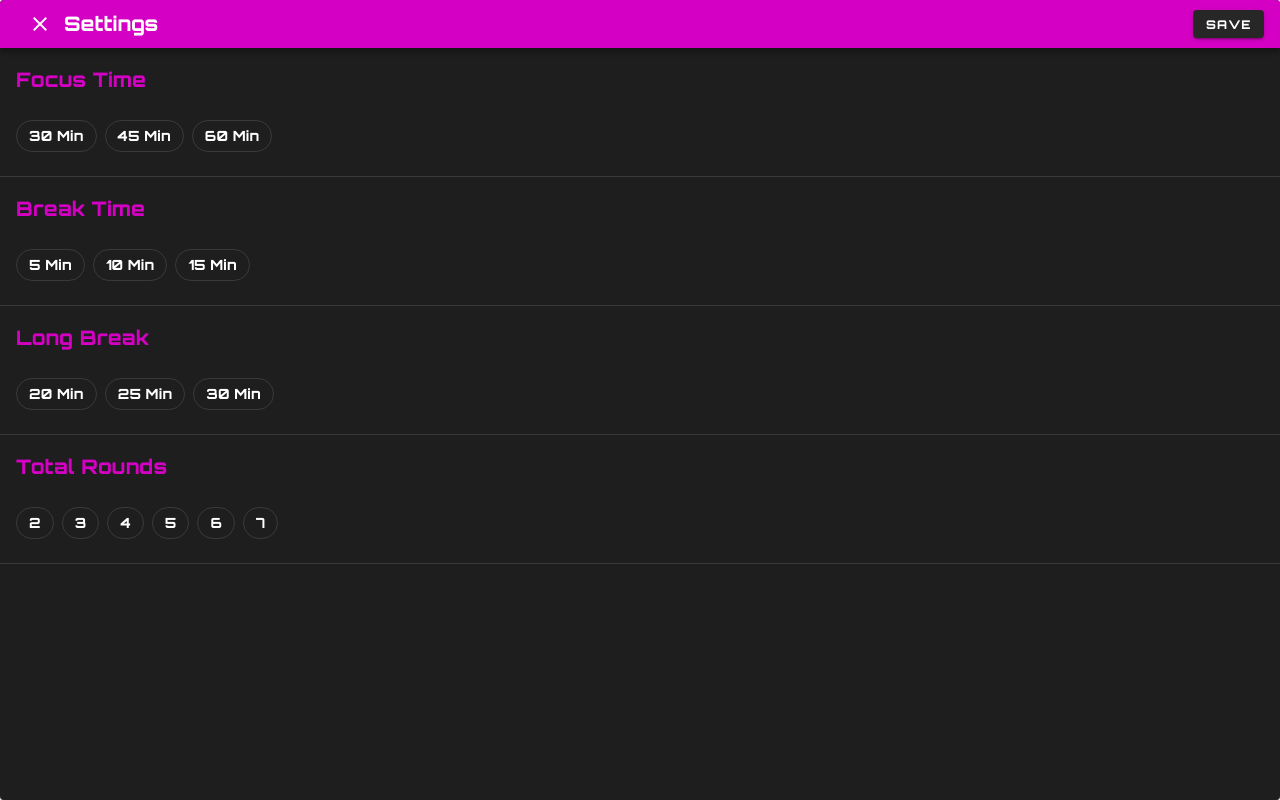
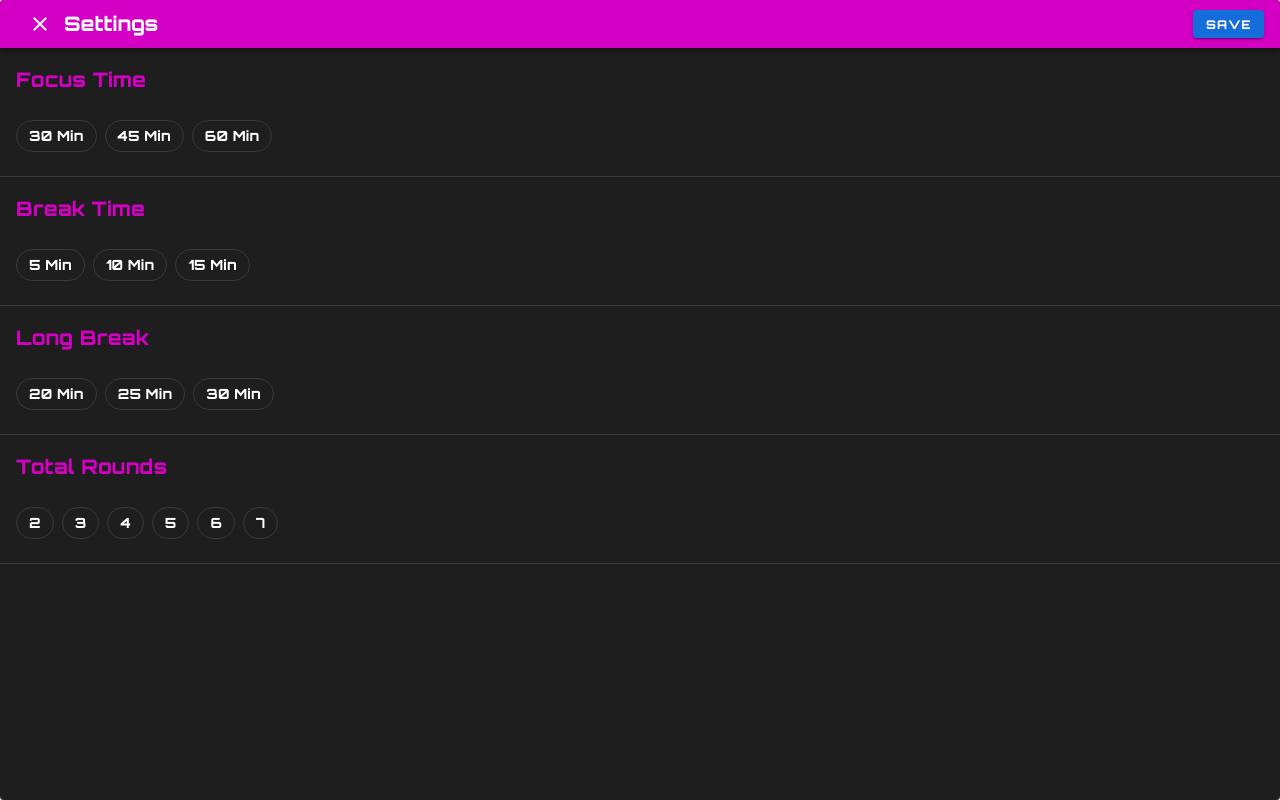
Before and after one commit to PilarCha/Vue-Pomodoro, a Vue app: page / in a window 1280 px wide. Both pictures are taken after a click on the button 472 px from the left and 293 px from the top of the page. Built offline with nearby package versions, Linux system fonts and the light colour scheme.

Commit message:
changed the media butoons to icons to look more uniform with the other buttons

```diff
--- a/src/assets/styles/pickTime.css
+++ b/src/assets/styles/pickTime.css
@@ -5,3 +5,7 @@
 .v-progress-linear .v-progress-linear__indeterminate .long, .v-progress-linear .v-progress-linear__indeterminate .short {
   background-color: var(--settings-cyan) !important;
 }
+
+.save-button-color {
+  background-color: var(--blue) !important;
+}
--- a/src/components/settingsBar/pick-time.vue
+++ b/src/components/settingsBar/pick-time.vue
@@ -45,6 +45,7 @@
 
           <v-btn
             small
+            class="save-button-color"
             @click="saveSelected()"
           >
             Save
--- a/src/components/settingsBar/timer-settings.vue
+++ b/src/components/settingsBar/timer-settings.vue
@@ -12,6 +12,7 @@
         dark
         fab
         small
+        icon
       >
         <v-icon v-if="fab">
           mdi-close
@@ -24,6 +25,7 @@
     <v-btn
       fab
       dark
+      icon
       class="replay-icon"
       @click="restartRound()"
     >
@@ -32,6 +34,7 @@
     <v-btn
       fab
       dark
+      icon
       class="ff-icon"
       @click="ffNextRound()"
     >
@@ -77,10 +80,8 @@ export default {
   }
   .replay-icon {
     color:var(--light-purp);
-    background: rgba(0,0,0,0.5);
   }
   .ff-icon {
     color:var(--mid-cyan);
-    background: rgba(0,0,0,0.5);
   }
 </style>
```
